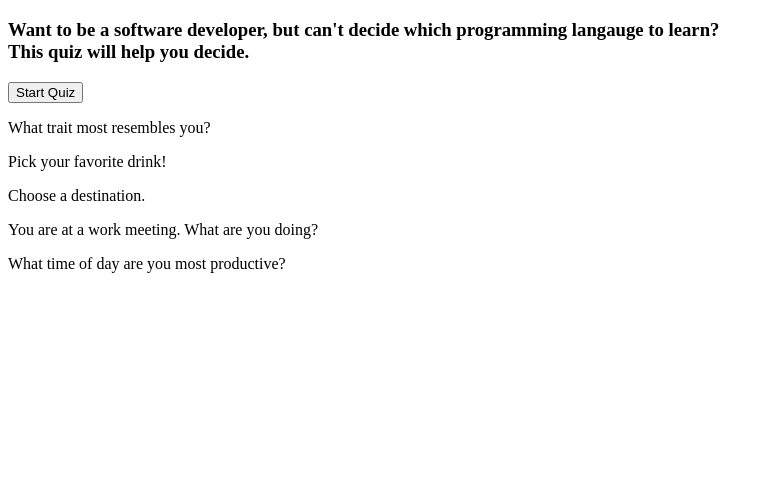
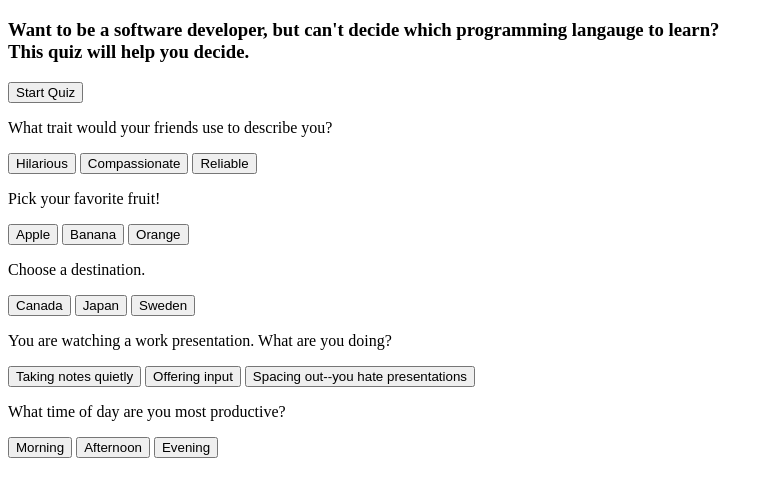
Before and after one commit to marnionrails/code-lang-quiz, a plain HTML site: page index.html in a window 1280 px wide. Shown: the part 61-558 px from the top of the page, without its empty margins (0-774 px from the left). Drawn offline with Linux system fonts and the light colour scheme.

Commit message:
create answers to questions as buttons

```diff
--- a/index.html
+++ b/index.html
@@ -12,15 +12,30 @@
     <h3>Want to be a software developer, but can't decide which programming langauge to learn? <br> This quiz will help you decide.</h3>
     <button class="btn">Start Quiz</button>
 
-    <p>What trait most resembles you?</p>
+    <p>What trait would your friends use to describe you?</p>
+    <button class="btn">Hilarious</button>
+    <button class="btn">Compassionate</button>
+    <button class="btn">Reliable</button>
 
-    <p>Pick your favorite drink!</p>
+    <p>Pick your favorite fruit!</p>
+    <button class="btn">Apple</button>
+    <button class="btn">Banana</button>
+    <button class="btn">Orange</button>
 
     <p>Choose a destination.</p>
+    <button class="btn">Canada</button>
+    <button class="btn">Japan</button>
+    <button class="btn">Sweden</button>
 
-    <p>You are at a work meeting. What are you doing?</p>
+    <p>You are watching a work presentation. What are you doing?</p>
+    <button class="btn">Taking notes quietly</button>
+    <button class="btn">Offering input</button>
+    <button class="btn">Spacing out--you hate presentations</button>
 
     <p>What time of day are you most productive?</p>
+    <button class="btn">Morning</button>
+    <button class="btn">Afternoon</button>
+    <button class="btn">Evening</button>
 
   </div>
 
```
